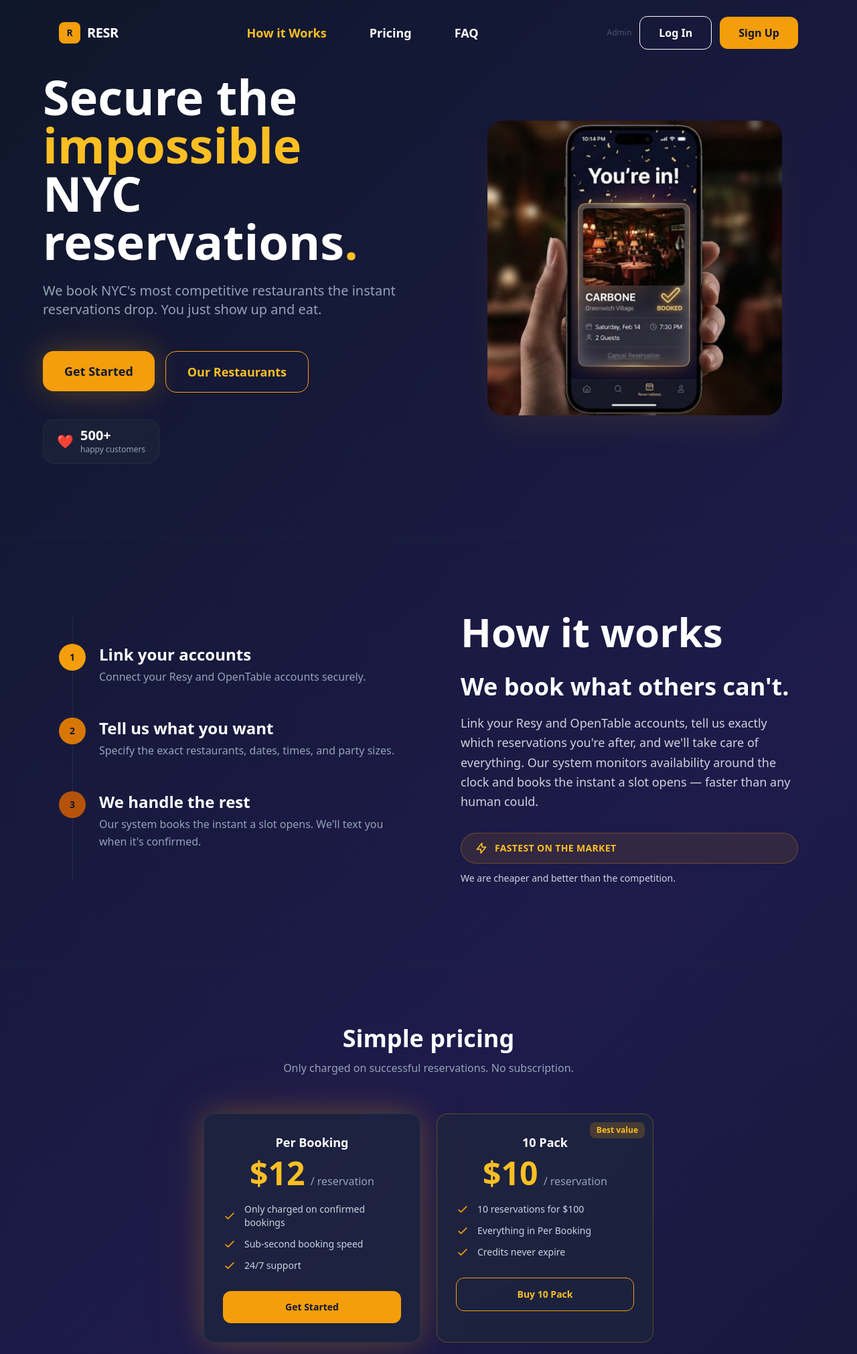
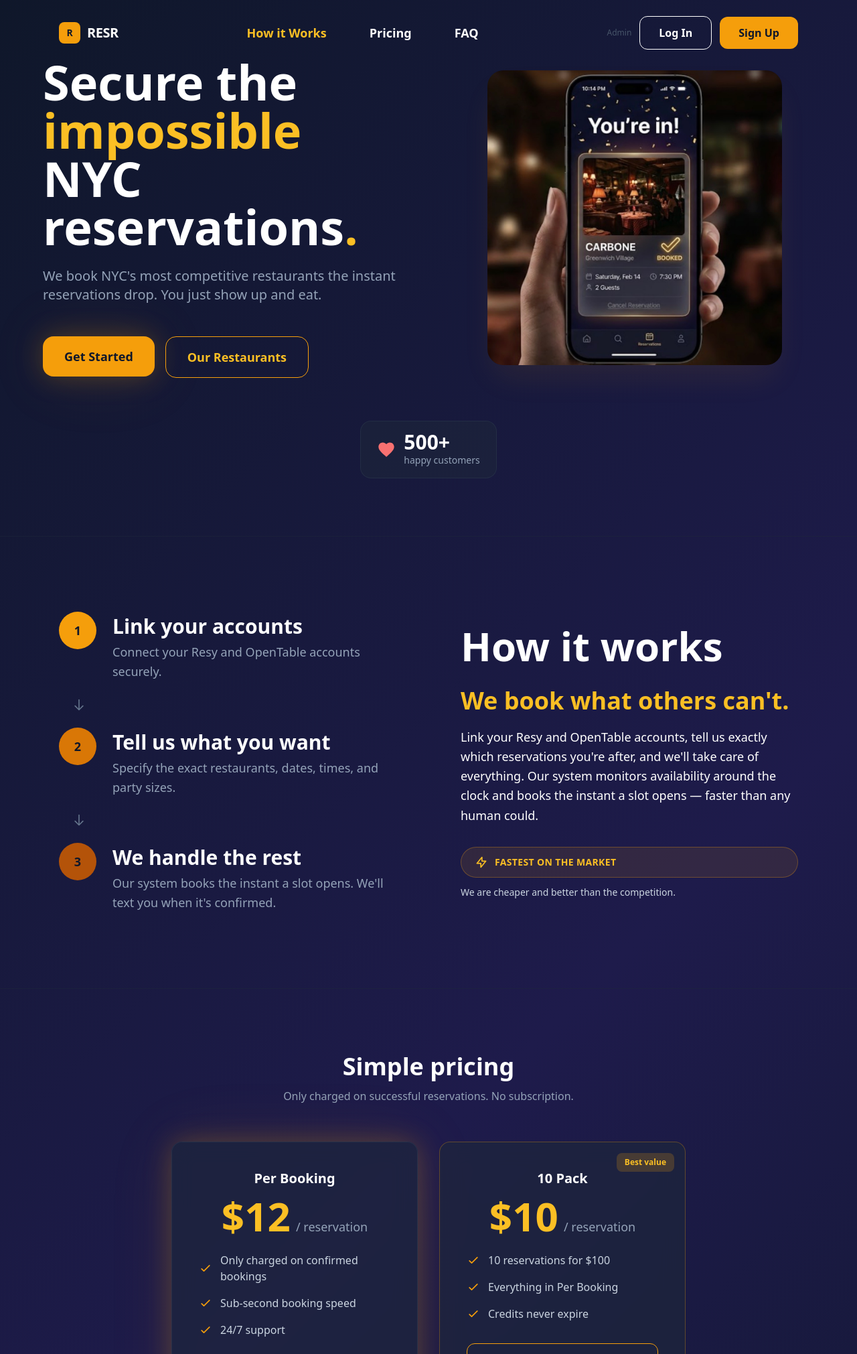
Before and after one commit to rockstarade/tablemate, a FastAPI app: page / in a window 1280 px wide. Shown: the top 2021 px of the page at 67% size. Run offline with FastAPI, Linux system fonts and the light colour scheme; parts of the project's set-up code (start-up, migrations or seed data) failed here and were passed over; some libraries are stand-ins or nearby versions.

Commit message:
Landing page aesthetics: bigger steps, arrows, yellow heading, bigger pricing, centered badge
- Step icons: w-10 h-10 → w-14 h-14, number text lg, headings text-3xl, descriptions text-lg
- Added downward SVG arrows between steps 1→2 and 2→3
- "We book what others can't." changed to yellow (text-brand-400)
- Description text changed from text-white/80 to text-white
- Pricing cards: p-7 → p-10, price text-6xl, bullets text-base, buttons py-4, max-w-3xl
- Social proof badge: replaced heart emoji with SVG heart icon, centered at bottom of hero, 500+ bumped to text-3xl

Co-Authored-By: Claude Opus 4.6 <noreply@anthropic.com>

```diff
--- a/src/tablement/web/templates/landing.html
+++ b/src/tablement/web/templates/landing.html
@@ -169,21 +169,21 @@
                             </a>
                         </div>
 
-                        <!-- Social proof badge -->
-                        <div class="flex items-center gap-3 mt-10 fade-in-delay-2">
-                            <div class="flex items-center gap-2.5 px-5 py-3 rounded-2xl bg-slate-800/50 border border-slate-700/40">
-                                <span class="text-red-400 text-xl">&#10084;&#65039;</span>
-                                <div>
-                                    <span class="text-white font-bold text-xl leading-none">500+</span>
-                                    <p class="text-slate-400 text-xs">happy customers</p>
-                                </div>
-                            </div>
-                        </div>
                     </div>
                     <!-- Right: phone mockup image -->
                     <div class="hidden lg:flex flex-1 justify-center fade-in-delay">
                         <img src="/static/hero-phone.jpeg" alt="RESR booking confirmation on iPhone"
                             class="w-96 xl:w-[440px] rounded-3xl shadow-2xl shadow-brand-500/10">
+                    </div>
+                </div>
+                <!-- Social proof badge — centered at bottom -->
+                <div class="flex justify-center mt-12 sm:mt-16 fade-in-delay-2">
+                    <div class="flex items-center gap-3 px-6 py-4 rounded-2xl bg-slate-800/50 border border-slate-700/40">
+                        <svg class="w-7 h-7 text-red-400 flex-shrink-0" fill="currentColor" viewBox="0 0 24 24"><path d="M12 21.35l-1.45-1.32C5.4 15.36 2 12.28 2 8.5 2 5.42 4.42 3 7.5 3c1.74 0 3.41.81 4.5 2.09C13.09 3.81 14.76 3 16.5 3 19.58 3 22 5.42 22 8.5c0 3.78-3.4 6.86-8.55 11.54L12 21.35z"/></svg>
+                        <div>
+                            <span class="text-white font-bold text-3xl leading-none">500+</span>
+                            <p class="text-slate-400 text-sm">happy customers</p>
+                        </div>
                     </div>
                 </div>
             </div>
@@ -194,45 +194,51 @@
             <div class="max-w-6xl mx-auto px-6">
                 <div class="flex flex-col lg:flex-row gap-16 lg:gap-24">
                     <!-- Left: vertical steps -->
-                    <div class="flex-1 space-y-12 relative">
-                        <!-- Vertical connector line -->
-                        <div class="absolute left-5 top-2 bottom-2 w-px bg-slate-700/50"></div>
+                    <div class="flex-1 space-y-6 relative">
                         <!-- Step 1 -->
-                        <div class="flex items-start gap-5 relative">
-                            <div class="w-10 h-10 rounded-full bg-brand-500 flex items-center justify-center flex-shrink-0 z-10">
-                                <span class="text-slate-900 font-bold text-sm">1</span>
+                        <div class="flex items-start gap-6 relative">
+                            <div class="w-14 h-14 rounded-full bg-brand-500 flex items-center justify-center flex-shrink-0 z-10">
+                                <span class="text-slate-900 font-bold text-lg">1</span>
                             </div>
-                            <div>
-                                <h3 class="text-2xl font-semibold text-white mb-1">Link your accounts</h3>
-                                <p class="text-slate-400 text-base leading-relaxed">Connect your Resy and OpenTable accounts securely.</p>
+                            <div class="pt-1">
+                                <h3 class="text-3xl font-semibold text-white mb-1.5">Link your accounts</h3>
+                                <p class="text-slate-400 text-lg leading-relaxed">Connect your Resy and OpenTable accounts securely.</p>
                             </div>
                         </div>
+                        <!-- Arrow 1→2 -->
+                        <div class="flex justify-start pl-5">
+                            <svg class="w-5 h-5 text-slate-500" fill="none" stroke="currentColor" viewBox="0 0 24 24"><path stroke-linecap="round" stroke-linejoin="round" stroke-width="2" d="M19 14l-7 7m0 0l-7-7m7 7V3"/></svg>
+                        </div>
                         <!-- Step 2 -->
-                        <div class="flex items-start gap-5 relative">
-                            <div class="w-10 h-10 rounded-full bg-brand-600 flex items-center justify-center flex-shrink-0 z-10">
-                                <span class="text-slate-900 font-bold text-sm">2</span>
+                        <div class="flex items-start gap-6 relative">
+                            <div class="w-14 h-14 rounded-full bg-brand-600 flex items-center justify-center flex-shrink-0 z-10">
+                                <span class="text-slate-900 font-bold text-lg">2</span>
                             </div>
-                            <div>
-                                <h3 class="text-2xl font-semibold text-white mb-1">Tell us what you want</h3>
-                                <p class="text-slate-400 text-base leading-relaxed">Specify the exact restaurants, dates, times, and party sizes.</p>
+                            <div class="pt-1">
+                                <h3 class="text-3xl font-semibold text-white mb-1.5">Tell us what you want</h3>
+                                <p class="text-slate-400 text-lg leading-relaxed">Specify the exact restaurants, dates, times, and party sizes.</p>
                             </div>
                         </div>
+                        <!-- Arrow 2→3 -->
+                        <div class="flex justify-start pl-5">
+                            <svg class="w-5 h-5 text-slate-500" fill="none" stroke="currentColor" viewBox="0 0 24 24"><path stroke-linecap="round" stroke-linejoin="round" stroke-width="2" d="M19 14l-7 7m0 0l-7-7m7 7V3"/></svg>
+                        </div>
                         <!-- Step 3 -->
-                        <div class="flex items-start gap-5 relative">
-                            <div class="w-10 h-10 rounded-full bg-brand-700 flex items-center justify-center flex-shrink-0 z-10">
-                                <span class="text-slate-900 font-bold text-sm">3</span>
+                        <div class="flex items-start gap-6 relative">
+                            <div class="w-14 h-14 rounded-full bg-brand-700 flex items-center justify-center flex-shrink-0 z-10">
+                                <span class="text-slate-900 font-bold text-lg">3</span>
                             </div>
-                            <div>
-                                <h3 class="text-2xl font-semibold text-white mb-1">We handle the rest</h3>
-                                <p class="text-slate-400 text-base leading-relaxed">Our system books the instant a slot opens. We'll text you when it's confirmed.</p>
+                            <div class="pt-1">
+                                <h3 class="text-3xl font-semibold text-white mb-1.5">We handle the rest</h3>
+                                <p class="text-slate-400 text-lg leading-relaxed">Our system books the instant a slot opens. We'll text you when it's confirmed.</p>
                             </div>
                         </div>
                     </div>
                     <!-- Right: descriptive block -->
                     <div class="flex-1 flex flex-col justify-center">
                         <h2 class="text-4xl sm:text-6xl font-bold text-white mb-8">How it works</h2>
-                        <h3 class="text-3xl sm:text-4xl font-bold text-white mb-5">We book what others can't.</h3>
-                        <p class="text-white/80 text-lg leading-relaxed mb-8">Link your Resy and OpenTable accounts, tell us exactly which reservations you're after, and we'll take care of everything. Our system monitors availability around the clock and books the instant a slot opens — faster than any human could.</p>
+                        <h3 class="text-3xl sm:text-4xl font-bold text-brand-400 mb-5">We book what others can't.</h3>
+                        <p class="text-white text-lg leading-relaxed mb-8">Link your Resy and OpenTable accounts, tell us exactly which reservations you're after, and we'll take care of everything. Our system monitors availability around the clock and books the instant a slot opens — faster than any human could.</p>
                         <!-- Fastest on the market badge -->
                         <div class="inline-flex items-center gap-2.5 px-5 py-3 rounded-full bg-brand-500/10 border border-brand-500/30">
                             <svg class="w-5 h-5 text-brand-400" fill="none" stroke="currentColor" viewBox="0 0 24 24"><path stroke-linecap="round" stroke-linejoin="round" stroke-width="2" d="M13 10V3L4 14h7v7l9-11h-7z"/></svg>
@@ -251,15 +257,15 @@
                     <h2 class="text-3xl sm:text-4xl font-bold text-white mb-3">Simple pricing</h2>
                     <p class="text-slate-400">Only charged on successful reservations. No subscription.</p>
                 </div>
-                <div class="grid grid-cols-1 sm:grid-cols-2 gap-6 max-w-2xl mx-auto">
+                <div class="grid grid-cols-1 sm:grid-cols-2 gap-8 max-w-3xl mx-auto">
                     <!-- Per-booking -->
-                    <div class="glass rounded-2xl border border-slate-700/50 p-7 text-center glow-amber">
-                        <h3 class="text-lg font-semibold text-white mb-2">Per Booking</h3>
-                        <div class="mb-5">
-                            <span class="text-5xl font-bold text-brand-400">$12</span>
-                            <span class="text-slate-400 ml-1">/ reservation</span>
+                    <div class="glass rounded-2xl border border-slate-700/50 p-10 text-center glow-amber">
+                        <h3 class="text-xl font-semibold text-white mb-3">Per Booking</h3>
+                        <div class="mb-6">
+                            <span class="text-6xl font-bold text-brand-400">$12</span>
+                            <span class="text-slate-400 ml-1 text-lg">/ reservation</span>
                         </div>
-                        <ul class="text-slate-300 text-sm space-y-3 mb-7 text-left">
+                        <ul class="text-slate-300 text-base space-y-4 mb-8 text-left">
                             <li class="flex items-center gap-3">
                                 <svg class="w-5 h-5 text-brand-500 flex-shrink-0" fill="none" stroke="currentColor" viewBox="0 0 24 24"><path stroke-linecap="round" stroke-linejoin="round" stroke-width="2" d="M5 13l4 4L19 7"/></svg>
                                 Only charged on confirmed bookings
@@ -274,19 +280,19 @@
                             </li>
                         </ul>
                         <button @click="openAuth()"
-                            class="w-full py-3.5 rounded-xl bg-brand-500 hover:bg-brand-400 text-slate-900 font-bold text-sm transition-all">
+                            class="w-full py-4 rounded-xl bg-brand-500 hover:bg-brand-400 text-slate-900 font-bold text-base transition-all">
                             Get Started
                         </button>
                     </div>
                     <!-- 10-pack -->
-                    <div class="glass rounded-2xl border border-brand-500/30 p-7 text-center relative overflow-hidden">
-                        <div class="absolute top-3 right-3 px-2.5 py-1 rounded-lg bg-brand-500/20 text-brand-400 text-xs font-semibold">Best value</div>
-                        <h3 class="text-lg font-semibold text-white mb-2">10 Pack</h3>
-                        <div class="mb-5">
-                            <span class="text-5xl font-bold text-brand-400">$10</span>
-                            <span class="text-slate-400 ml-1">/ reservation</span>
+                    <div class="glass rounded-2xl border border-brand-500/30 p-10 text-center relative overflow-hidden">
+                        <div class="absolute top-4 right-4 px-3 py-1.5 rounded-lg bg-brand-500/20 text-brand-400 text-xs font-semibold">Best value</div>
+                        <h3 class="text-xl font-semibold text-white mb-3">10 Pack</h3>
+                        <div class="mb-6">
+                            <span class="text-6xl font-bold text-brand-400">$10</span>
+                            <span class="text-slate-400 ml-1 text-lg">/ reservation</span>
                         </div>
-                        <ul class="text-slate-300 text-sm space-y-3 mb-7 text-left">
+                        <ul class="text-slate-300 text-base space-y-4 mb-8 text-left">
                             <li class="flex items-center gap-3">
                                 <svg class="w-5 h-5 text-brand-500 flex-shrink-0" fill="none" stroke="currentColor" viewBox="0 0 24 24"><path stroke-linecap="round" stroke-linejoin="round" stroke-width="2" d="M5 13l4 4L19 7"/></svg>
                                 10 reservations for $100
@@ -301,7 +307,7 @@
                             </li>
                         </ul>
                         <button @click="openAuth()"
-                            class="w-full py-3.5 rounded-xl border border-brand-500 text-brand-400 hover:bg-brand-500 hover:text-slate-900 font-bold text-sm transition-all">
+                            class="w-full py-4 rounded-xl border border-brand-500 text-brand-400 hover:bg-brand-500 hover:text-slate-900 font-bold text-base transition-all">
                             Buy 10 Pack
                         </button>
                     </div>
```
